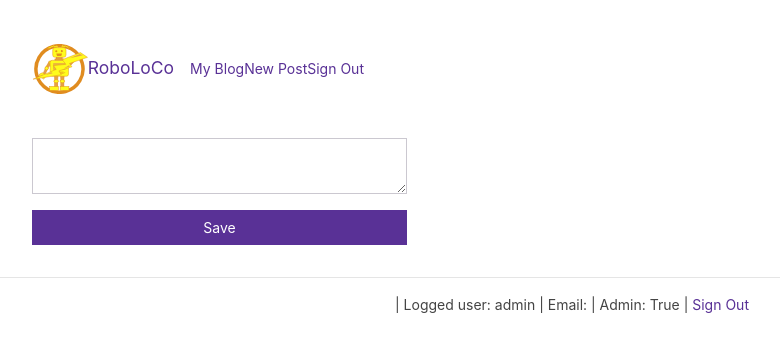
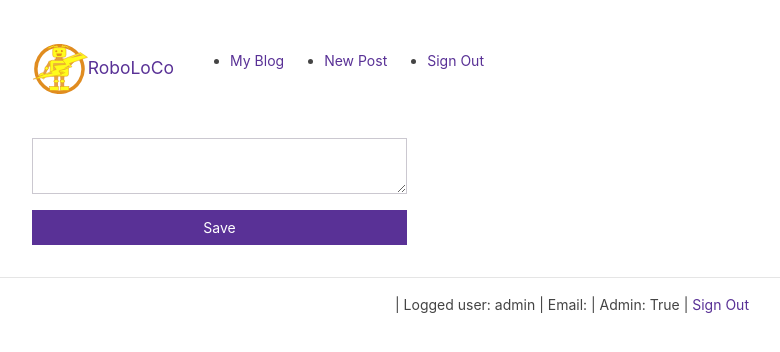
Before and after one commit to sonikarichamodur/website, a Django app: page /post/1/comment/ in a window 1280 px wide. Shown: the top 352 px of the page, without its empty margins (68-848 px from the left). Run offline with Django 3.2, Linux system fonts and the light colour scheme; a user stored in the database is signed in; some libraries are stand-ins or nearby versions.

Commit message:
Changed to nav-item

```diff
--- a/blog/templates/blog/base.html
+++ b/blog/templates/blog/base.html
@@ -25,25 +25,25 @@
             </div>
             <!-- show login only if user is not yet authenticated -->
             {% if not user.is_authenticated %}
-                <ul class="nav navbar-nav ">
+                <ul class="nav-item">
                     <li class="active"><a href="{% url 'login' %}">Login</a></li>
                 </ul>
             {% endif %}
             <!-- show My Blog only if user is authenticated -->
             {% if user.is_authenticated %}
-                <ul class="nav navbar-nav ">
+                <ul class="nav-item">
                     <li class="active"><a href="{% url 'blog:user_posts' user.username %}">My Blog</a></li>
                 </ul>
             {% endif %}
             <!-- show new post only if user is authenticated -->
             {% if user.is_authenticated %}
-                <ul class="nav navbar-nav ">
+                <ul class="nav-item">
                     <li class="active"><a href="{% url 'blog:create_post' %}">New Post</a></li>
                 </ul>
             {% endif %}
             <!-- show sign out only if user is authenticated -->
             {% if user.is_authenticated %}
-                <ul class="nav navbar-nav ">
+                <ul class="nav-item">
                     <li class="active"><a href="{% url 'logout' %}">Sign Out</a></li>
                 </ul>
             {% endif %}
```
